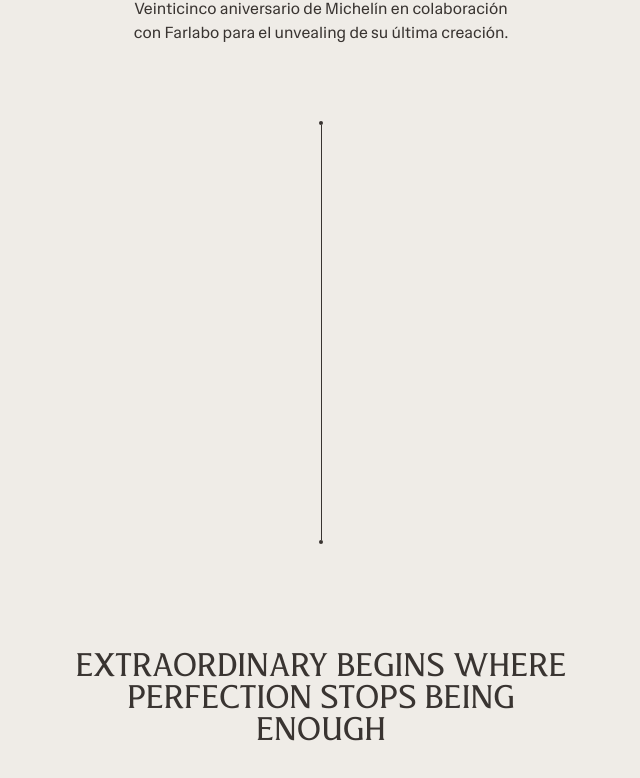
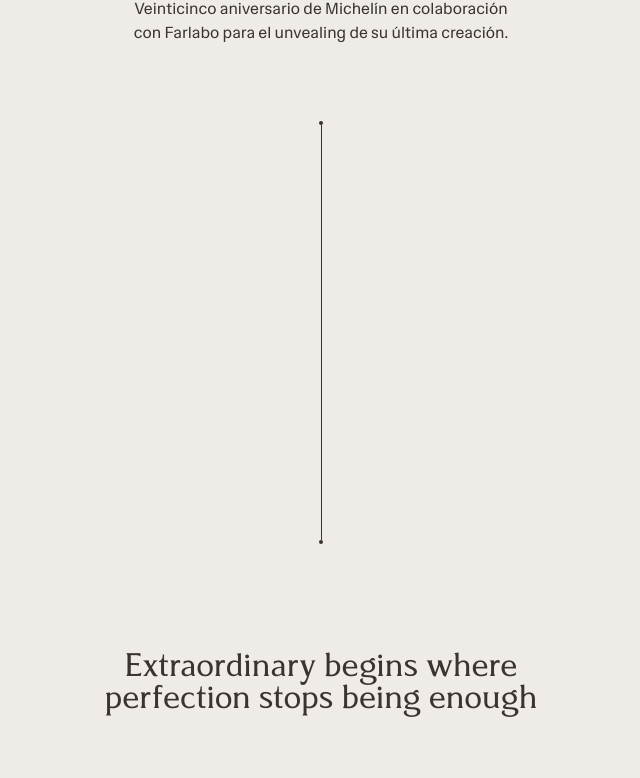
Before and after one commit to Abuin17/etereaevents, a React (Vite) app: page /eventos in a window 1280 px wide. Shown: the part 1998-2776 px from the top of the page, without its empty margins (319-959 px from the left). Built offline with nearby package versions, Linux system fonts and the light colour scheme.

Commit message:
break word

```diff
--- a/src/styles/_base.scss
+++ b/src/styles/_base.scss
@@ -87,6 +87,12 @@ img {
 .justify-center { justify-content: center; }
 .justify-between { justify-content: space-between; }
 
+.eterea-title, .eterea-body, .eterea-subtitle, h1, h2, h3, h4, h5, h6, p, span, label, .eterea-title-group {
+  word-break: normal;
+  overflow-wrap: normal;
+  hyphens: manual;
+}
+
 .eterea-title {
   font-family: $font-primary;
   font-weight: 400;
@@ -94,11 +100,8 @@ img {
   line-height: 100%;
   letter-spacing: 0;
   text-align: center;
-  text-transform: uppercase;
   color: $primary-color;
   margin-bottom: $spacing-lg;
-  word-wrap: break-word;
-  hyphens: auto;
   max-width: 500px;
   margin-left: auto;
   margin-right: auto;
@@ -143,6 +146,12 @@ img {
   }
 }
 
+.eterea-content-block, .eterea-title-group, .eterea-button, .eterea-label, .eterea-link, .eterea-step, .eterea-step-title, .eterea-step-desc, .eterea-step-number, .eterea-card, .eterea-card-title, .eterea-card-body, .eterea-card-footer, .eterea-input, .eterea-textarea, .eterea-caption, .eterea-legend, .eterea-list, .eterea-list-item, .eterea-quote, .eterea-quote-author, .eterea-hero-title, .eterea-hero-subtitle, .eterea-hero-body, .eterea-section-title, .eterea-section-subtitle, .eterea-section-body, .eterea-section-footer, .eterea-section-header, .eterea-section-label, .eterea-section-link, .eterea-section-caption, .eterea-section-legend, .eterea-section-list, .eterea-section-list-item, .eterea-section-quote, .eterea-section-quote-author, .eterea-section-hero-title, .eterea-section-hero-subtitle, .eterea-section-hero-body, .eterea-section-hero-footer, .eterea-section-hero-header, .eterea-section-hero-label, .eterea-section-hero-link, .eterea-section-hero-caption, .eterea-section-hero-legend, .eterea-section-hero-list, .eterea-section-hero-list-item, .eterea-section-hero-quote, .eterea-section-hero-quote-author {
+  word-break: normal;
+  overflow-wrap: normal;
+  hyphens: manual;
+}
+
 // Convención: Para cualquier combinación de título + subtítulo, usar siempre .eterea-title seguido de .eterea-subtitle, ambos centrados y con un gap de 0.5rem entre ellos. Ejemplo:
 // <div class="eterea-title-group"><h1 class="eterea-title">Título</h1><span class="eterea-subtitle">Subtítulo</span></div>
 
```
